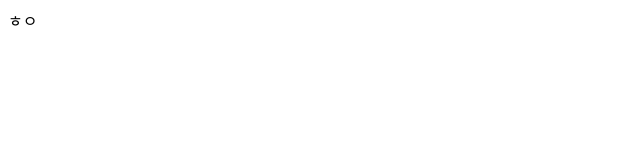
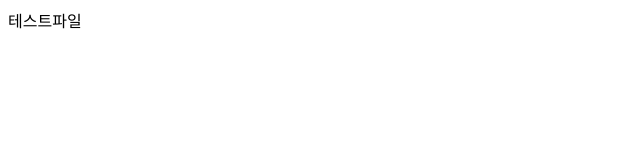
Before and after one commit to nosjh/green.frontend, a plain HTML site: page html/chapter1/test.html in a window 1280 px wide. Shown: the full height of the page, 0-640 px from the left. Drawn offline with Linux system fonts and the light colour scheme.

```diff
--- a/html/chapter1/test.html
+++ b/html/chapter1/test.html
@@ -4,6 +4,6 @@
     <title>HTML5 Basic Page</title>
 </head>
 <body>
-ㅎㅇ
+테스트파일
 </body>
 </html>
```
